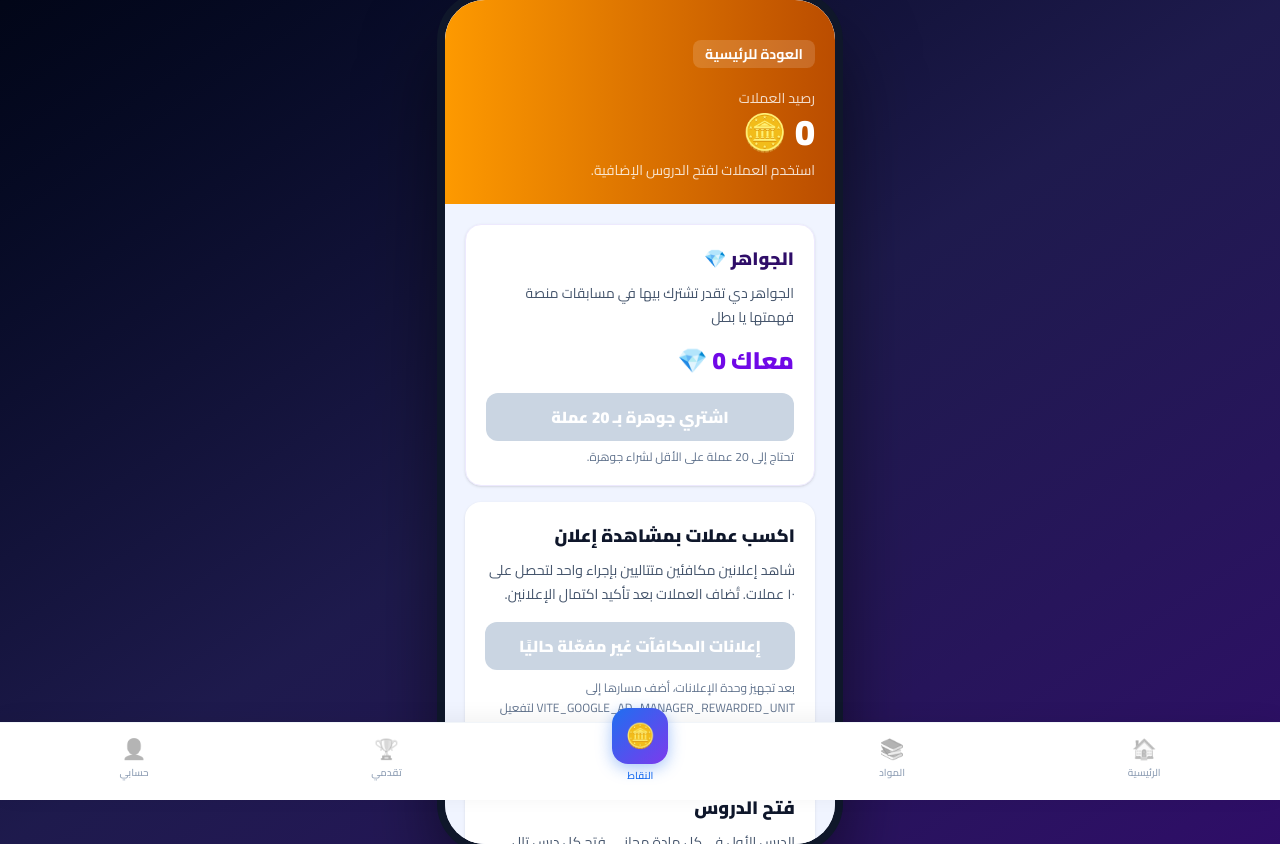
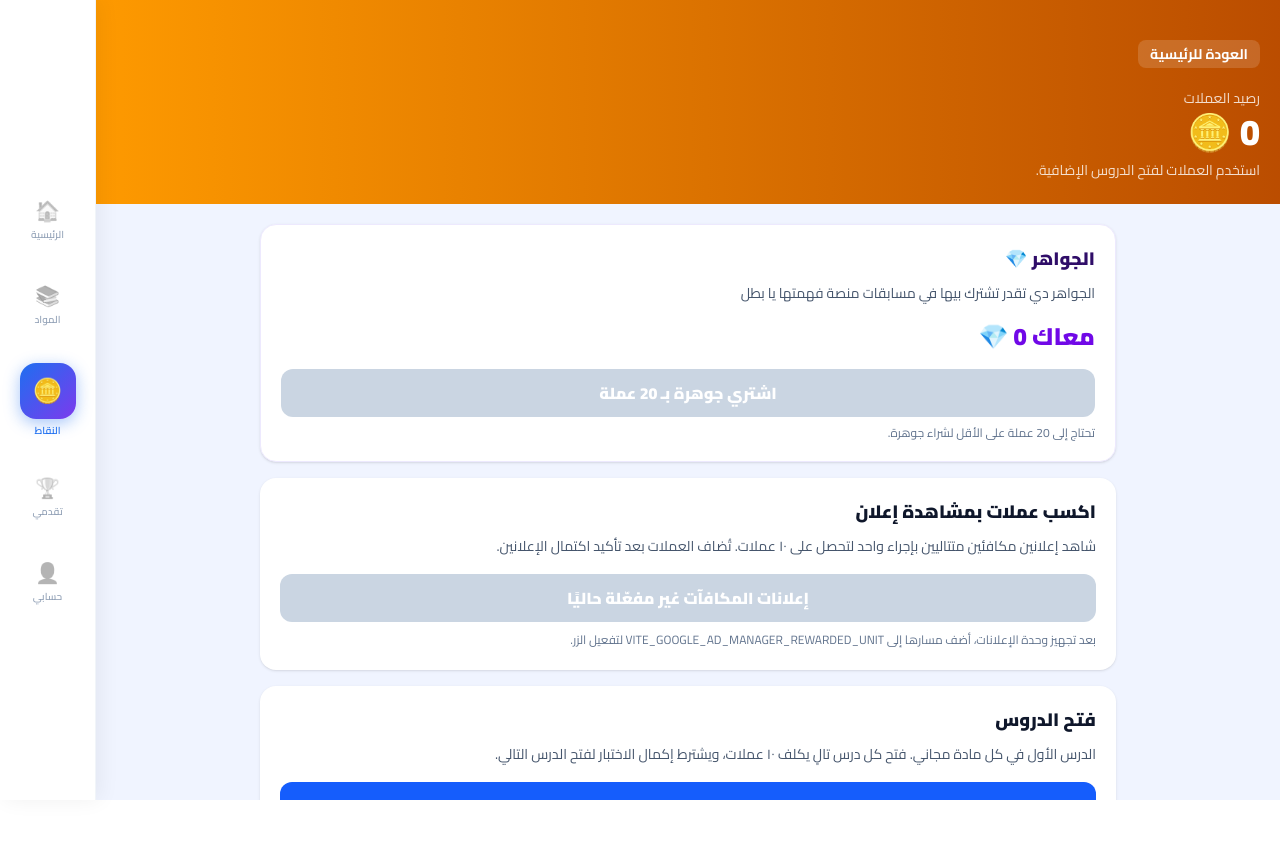
Before and after one commit to zazzzaa67-rgb/zakir-frontEnd, a React (Vite) app: page /coins in a window 1280 px wide. After the commit the page ends 800 px from the top, so only its background shows below. Built offline with nearby package versions, Linux system fonts and the light colour scheme; no server answers; the HTML template or start-up script is replaced by a standard one.

Commit message:
commit changes

```diff
--- a/src/App.tsx
+++ b/src/App.tsx
@@ -43,12 +43,9 @@ export default function App() {
 
   return (
     <BrowserRouter>
-      <div className="min-h-screen bg-gradient-to-br from-slate-950 via-indigo-950 to-violet-950 flex items-center justify-center">
-        <div
-          dir="rtl"
-          className="relative bg-[#F0F4FF] overflow-hidden w-full h-[100dvh] md:w-[390px] md:h-[844px] md:rounded-[40px]"
-          style={{ boxShadow: '0 0 0 8px #0f172a, 0 40px 80px rgba(0,0,0,0.6)' }}
-        >
+      <div className="app-viewport min-h-dvh bg-[#F0F4FF]">
+        <div dir="rtl" className="relative h-[100dvh] w-full overflow-hidden bg-[#F0F4FF]">
+          <div className="app-route-content h-full w-full lg:pl-24">
           <Routes>
             <Route path="/" element={isAuthenticated ? <Navigate to="/home" replace /> : <SplashScreen />} />
             <Route path="/onboarding" element={<OnboardingScreen />} />
@@ -85,6 +82,7 @@ export default function App() {
             {/* توجيه أي مسار غير معروف إلى الصفحة الرئيسية */}
             <Route path="*" element={<Navigate to={isAuthenticated ? "/home" : "/"} replace />} />
           </Routes>
+          </div>
         </div>
       </div>
     </BrowserRouter>
--- a/src/components/BottomNav.tsx
+++ b/src/components/BottomNav.tsx
@@ -17,7 +17,7 @@ export default function BottomNav({ active }: BottomNavProps) {
 
   return (
     <div
-      className="fixed bottom-0 left-0 right-0 bg-white border-t border-slate-100 flex items-center justify-around px-2 pb-4 pt-2 z-50"
+      className="app-navigation fixed bottom-0 left-0 right-0 bg-white border-t border-slate-100 flex items-center justify-around px-2 pb-4 pt-2 z-50 lg:inset-y-0 lg:right-auto lg:w-24 lg:flex-col lg:justify-center lg:gap-8 lg:border-r lg:border-t-0 lg:px-3 lg:py-8 lg:pb-8"
       style={{ boxShadow: '0 -4px 20px rgba(0,0,0,0.06)' }}
     >
       {tabs.map((tab) =>
@@ -25,7 +25,7 @@ export default function BottomNav({ active }: BottomNavProps) {
           <button
             key={tab.id}
             onClick={() => navigate(tab.path)}
-            className="flex flex-col items-center -mt-6 cursor-pointer"
+            className="flex flex-col items-center -mt-6 cursor-pointer lg:mt-0"
           >
             <div
               className="w-14 h-14 rounded-2xl flex items-center justify-center text-2xl shadow-lg transition-transform active:scale-95"
--- a/src/index.css
+++ b/src/index.css
@@ -11,6 +11,28 @@ body {
   font-family: 'Cairo', sans-serif;
 }
 
+.app-route-content {
+  box-sizing: border-box;
+}
+
+.app-route-content > * {
+  width: 100%;
+  height: 100%;
+}
+
+@media (min-width: 1600px) {
+  .app-route-content > * {
+    max-width: 1440px;
+    margin-inline: auto;
+  }
+}
+
+@media (min-width: 1024px) {
+  .app-navigation {
+    box-shadow: 4px 0 20px rgba(0, 0, 0, 0.06) !important;
+  }
+}
+
 ::-webkit-scrollbar {
   display: none;
 }
--- a/src/screens/AuthScreen.tsx
+++ b/src/screens/AuthScreen.tsx
@@ -45,7 +45,7 @@ export default function AuthScreen() {
           </div>
           <div className="flex h-16 w-16 items-center justify-center rounded-2xl bg-white/10 text-3xl shadow-xl">🎓</div>
         </div>
-        <div className="rounded-[28px] border border-white/10 bg-white/[0.08] p-5 backdrop-blur-xl">
+        <div className="mx-auto rounded-[28px] border border-white/10 bg-white/[0.08] p-5 backdrop-blur-xl md:max-w-xl">
           <div className="mb-6 flex rounded-2xl bg-black/20 p-1">
             {(['signin', 'signup'] as const).map((item) => (
               <button
--- a/src/screens/CoinsScreen.tsx
+++ b/src/screens/CoinsScreen.tsx
@@ -37,7 +37,7 @@ export default function CoinsScreen() {
         <p className="mt-2 text-sm text-white/80">استخدم العملات لفتح الدروس الإضافية.</p>
       </header>
 
-      <main className="flex-1 overflow-y-auto space-y-4 px-5 py-5 pb-24">
+      <main className="mx-auto flex-1 w-full overflow-y-auto space-y-4 px-5 py-5 pb-24 md:max-w-4xl">
         <section className="rounded-2xl border border-violet-100 bg-white p-5 shadow-sm">
           <h2 className="text-lg font-black text-violet-950">الجواهر 💎</h2>
           <p className="mt-2 text-sm leading-6 text-slate-600">الجواهر دي تقدر تشترك بيها في مسابقات منصة فهمتها يا بطل</p>
--- a/src/screens/HomeScreen.tsx
+++ b/src/screens/HomeScreen.tsx
@@ -61,7 +61,7 @@ export default function HomeScreen() {
   return (
     <div className="w-full h-full flex flex-col bg-[#F0F4FF] text-right">
       {/* Scrollable content */}
-      <div className="flex-1 overflow-y-auto pb-24">
+      <div className="mx-auto flex-1 overflow-y-auto pb-24 lg:max-w-[1280px]">
 
         {/* Header */}
         <div
@@ -227,7 +227,7 @@ export default function HomeScreen() {
             </button>
             <h2 className="text-slate-900 text-lg font-black">الأدوات السريعة</h2>
           </div>
-          <div className="grid grid-cols-3 gap-3">
+          <div className="grid grid-cols-3 gap-3 lg:grid-cols-6">
             {quickActions.map((action) => (
               <button
                 key={action.label}
--- a/src/screens/ProDashboardScreen.tsx
+++ b/src/screens/ProDashboardScreen.tsx
@@ -31,7 +31,7 @@ export default function ProDashboardScreen() {
         </div>
 
         {/* Stats grid */}
-        <div className="grid grid-cols-2 gap-3 px-5 mt-4">
+        <div className="grid grid-cols-2 gap-3 px-5 mt-4 md:grid-cols-4">
           {[
             { label: 'وقت المذاكرة', value: '4.5 ساعة', icon: '⏱️', color: '#1E6FF0', bg: '#EFF6FF' },
             { label: 'دروس مكتملة', value: '12 درس', icon: '📚', color: '#10B981', bg: '#F0FDF4' },
--- a/src/screens/SubjectsScreen.tsx
+++ b/src/screens/SubjectsScreen.tsx
@@ -113,7 +113,7 @@ export default function SubjectsScreen() {
       </div>
 
       {/* Main Container */}
-      <div className="flex-1 overflow-y-auto p-5 pb-24">
+      <div className="mx-auto flex-1 overflow-y-auto p-5 pb-24 md:max-w-6xl">
         {/* Stats */}
         <div className="flex gap-3 mb-5">
           <div className="flex-1 bg-white rounded-2xl p-4 text-center" style={{ boxShadow: '0 2px 10px rgba(0,0,0,0.05)' }}>
@@ -148,7 +148,7 @@ export default function SubjectsScreen() {
 
         {/* عرض المواد في حال وجود بيانات من الكاش حتى لو كان السيرفر متوقفاً */}
         {subjects.length > 0 && (
-          <div className="grid grid-cols-2 gap-3">
+          <div className="grid grid-cols-2 gap-3 md:grid-cols-3 xl:grid-cols-4">
             {subjects.map((subject, index) => {
               const [icon, color, bg] = subjectStyles[index % subjectStyles.length];
               const total = (subject.books ?? []).reduce(
```
